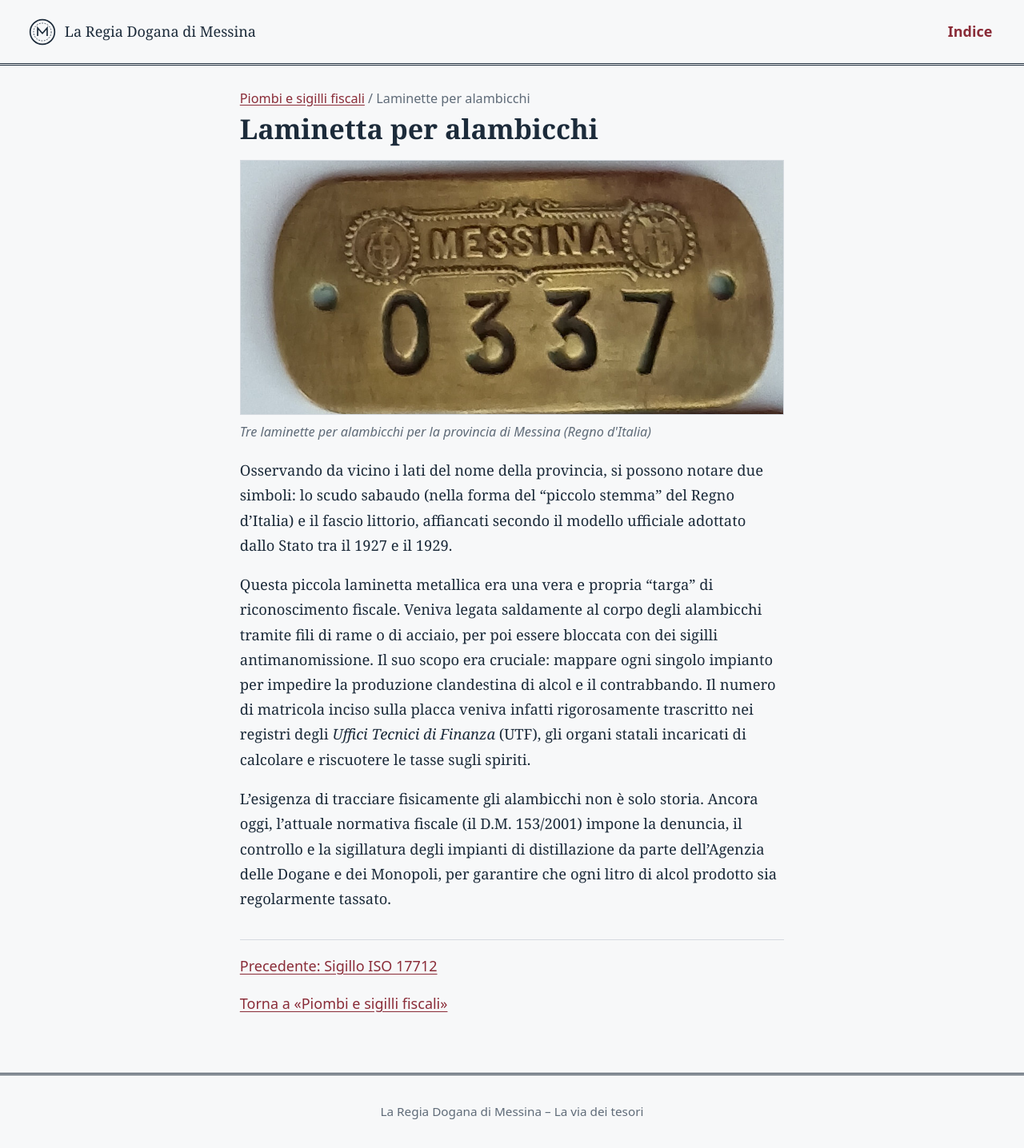
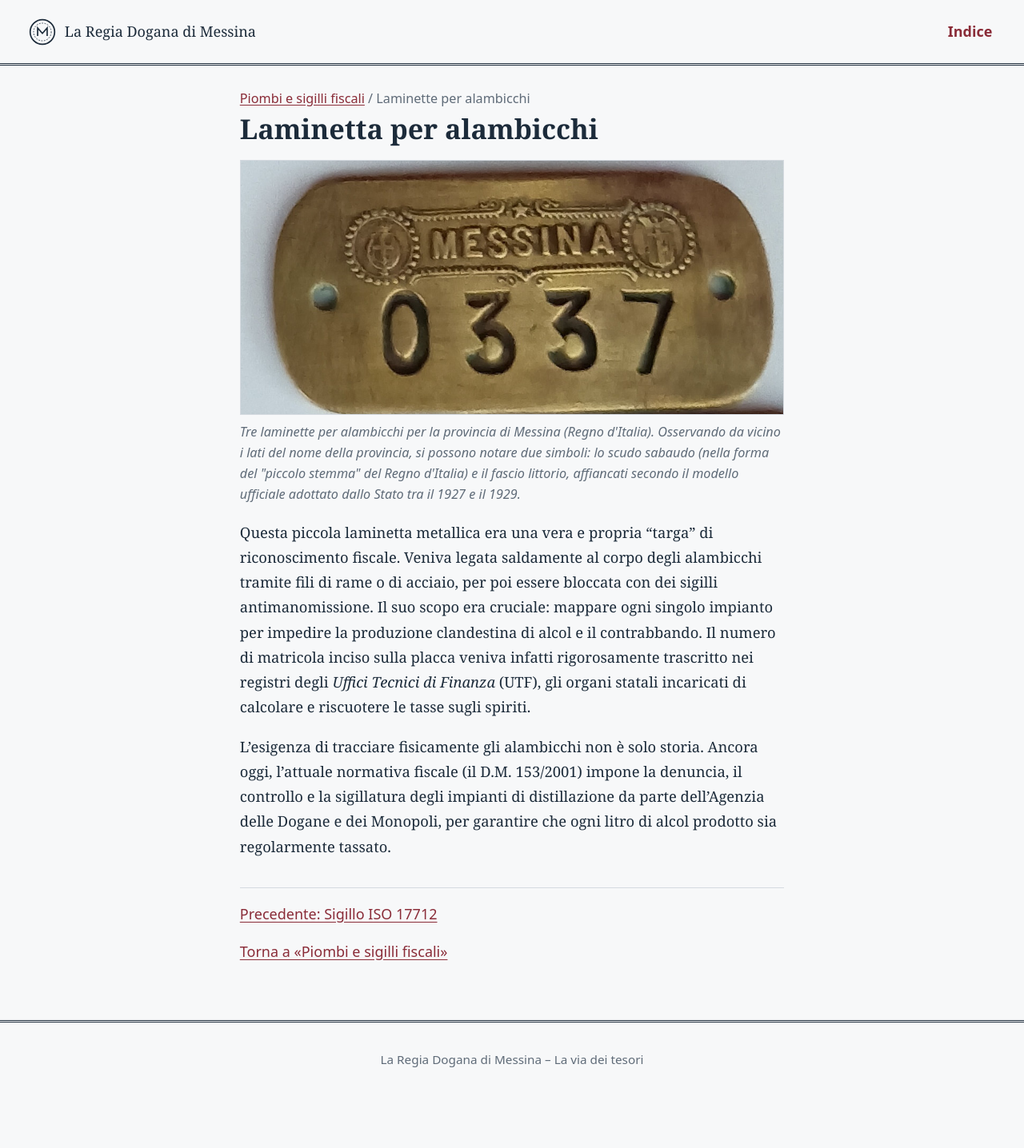
Before and after one commit to GiuseppeLB/regia-dogana-di-Messina, a Jekyll site: the page built from _oggetti/laminetta-alambicchi-1.md, in a window 1280 px wide. Shown: the whole page at 80% size. Built offline with Jekyll 4.4.1, drawn with Linux system fonts in a browser that asks for light colours; after the commit the page ends 1371 px from its top, so only the background shows below that.

```diff
--- a/_oggetti/laminetta-alambicchi-1.md
+++ b/_oggetti/laminetta-alambicchi-1.md
@@ -6,10 +6,12 @@ sezione: Laminette per alambicchi
 ordine: 7
 foto: /assets/foto/laminetta_alambicchi.jpg
 alt: Laminetta per alambicchi
-didascalia: Tre laminette per alambicchi per la provincia di Messina (Regno d'Italia)
+didascalia: "Tre laminette per alambicchi per la provincia di Messina (Regno
+  d'Italia). Osservando da vicino i lati del nome della provincia, si possono
+  notare due simboli: lo scudo sabaudo (nella forma del \"piccolo stemma\" del
+  Regno d'Italia) e il fascio littorio, affiancati secondo il modello ufficiale
+  adottato dallo Stato tra il 1927 e il 1929."
 ---
-Osservando da vicino i lati del nome della provincia, si possono notare due simboli: lo scudo sabaudo (nella forma del "piccolo stemma" del Regno d'Italia) e il fascio littorio, affiancati secondo il modello ufficiale adottato dallo Stato tra il 1927 e il 1929.
-
 Questa piccola laminetta metallica era una vera e propria "targa" di riconoscimento fiscale. Veniva legata saldamente al corpo degli alambicchi tramite fili di rame o di acciaio, per poi essere bloccata con dei sigilli antimanomissione. Il suo scopo era cruciale: mappare ogni singolo impianto per impedire la produzione clandestina di alcol e il contrabbando. Il numero di matricola inciso sulla placca veniva infatti rigorosamente trascritto nei registri degli *Uffici Tecnici di Finanza* (UTF), gli organi statali incaricati di calcolare e riscuotere le tasse sugli spiriti.
 
 L'esigenza di tracciare fisicamente gli alambicchi non è solo storia. Ancora oggi, l'attuale normativa fiscale (il D.M. 153/2001) impone la denuncia, il controllo e la sigillatura degli impianti di distillazione da parte dell'Agenzia delle Dogane e dei Monopoli, per garantire che ogni litro di alcol prodotto sia regolarmente tassato.
```
